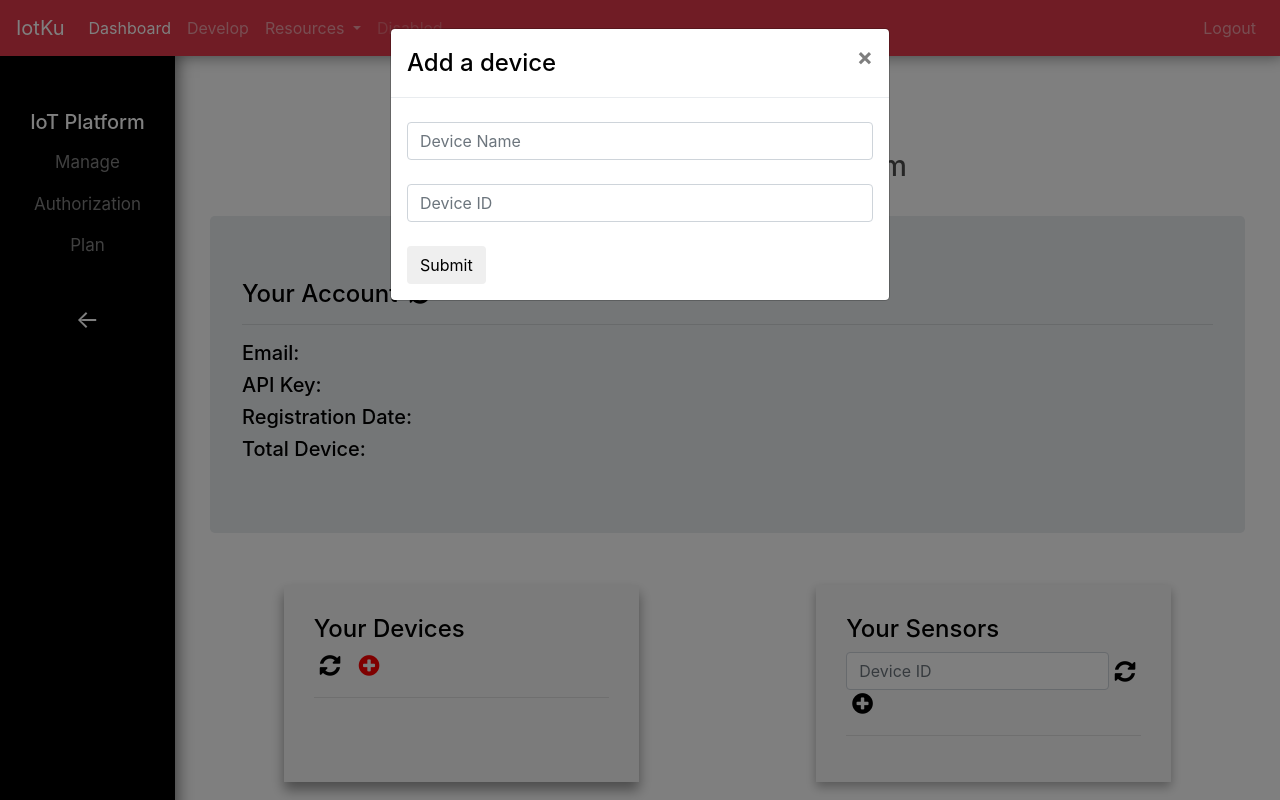
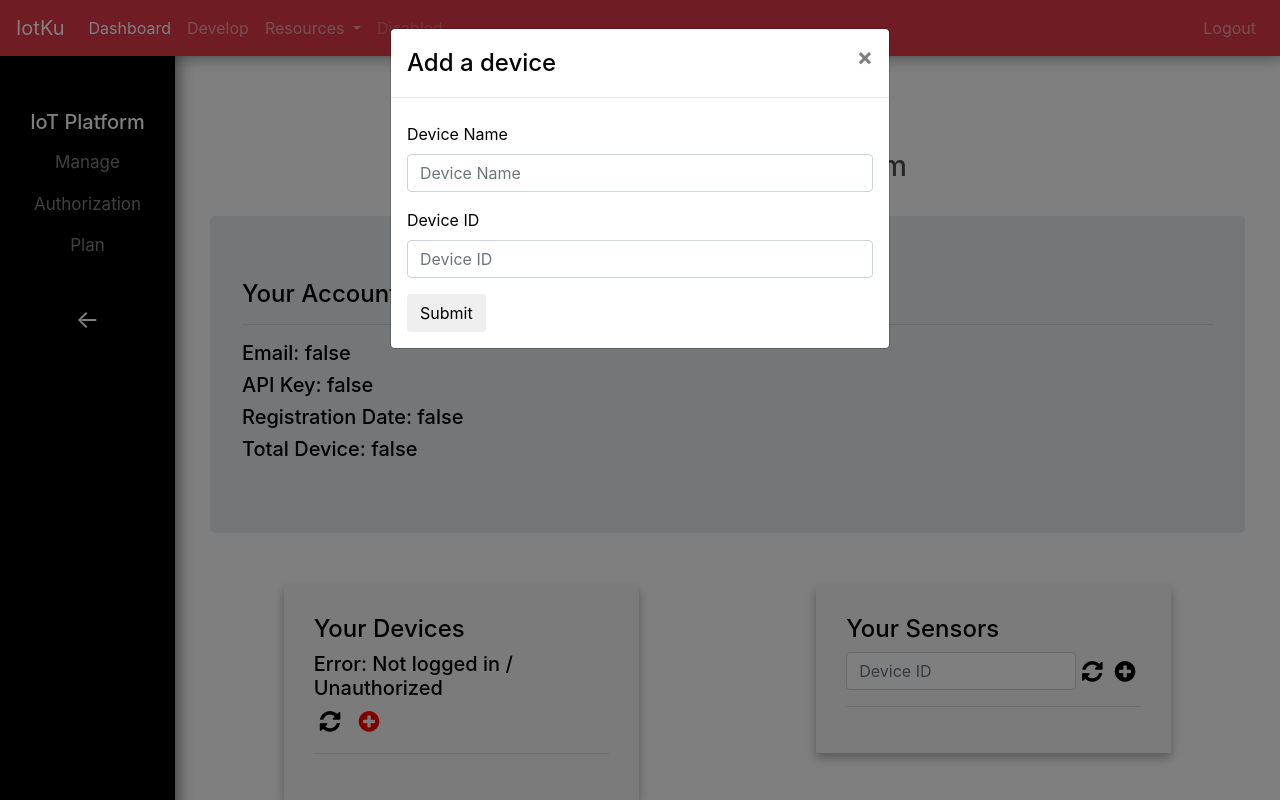
Before and after one commit to aviezab/iotku, a Flask app: template templates/dashboard.html in a window 1280 px wide, after a click that opens the changed part. Run offline with Flask 2, Linux system fonts and the light colour scheme; the template is opened without the code that fills it, so the values that code supplies are empty; some libraries are stand-ins or nearby versions.

Commit message:
improving stuff

```diff
--- a/static/css/dashboard.css
+++ b/static/css/dashboard.css
@@ -11,14 +11,14 @@
 }
 
 .card-dashboard {
-/*  height: 400px;*/
+  /*height: auto;*/
   margin-top: 20px;
   padding: 30px;
   color: black;
   background-color: rgb(247, 247, 247);
   box-shadow: 0 5px 10px 0 rgba(0,0,0,0.3);
   /*text-align: center;*/
-  transition: 0.5s;
+  transition: 2s;
 }
 
 .card-dashboard:hover {
@@ -37,6 +37,18 @@
 .dropdown-menu {
   padding: 10px;
 }
+.popover{
+  max-width: 30vw;
+  z-index: 0;
+}
+
+.popover:not(.show) {
+  display: none;
+}
+
+#widget-list {
+  align-items: flex-start;
+}
 
 #device-list-empty {
   text-align: center
--- a/static/js/constants.js
+++ b/static/js/constants.js
@@ -1,62 +1,24 @@
-// CORE
-var register_url;
-var connect_url;
-var disconnect_url;
-var is_logged_in_url;
-
-// USER
-var user_email_url;
-var user_api_key_url;
-var user_time_added_url;
-var user_total_device_url;
-var device_list_url;
-
-// DEVICE
-var device_name_url;
-var device_time_added_url;
-var device_total_sensor_url;
-var device_sensor_list_url;
-
-// SENSOR
-var sensor_name_url;
-var sensor_time_added_url;
-var sensor_data_url;
-var sensor_total_data_entry_url;
-var sensor_last_data_added_time_url;
-var post_sensor_data_url;
-$(document).ready(function(){
-	jQuery.get( "/api/url", function(data) {
-		var result = data.result;
-
-		// CORE
-		register_url = result.register;
-		connect_url = result.connect;
-		disconnect_url = result.disconnect;
-		is_logged_in_url = result.is_logged_in;
-
-		// USER
-		user_email_url = result.user_email;
-		user_api_key_url = result.user_api_key;
-		user_time_added_url = result.user_time_added;
-		user_total_device_url = result.user_total_device;
-		add_device_url = result.add_device;
-		remove_device_url = result.remove_device;
-		device_list_url = result.device_list;
-
-		// DEVICE
-		device_name_url = result.device_name;
-		device_time_added_url = result.device_time_added;
-		device_total_sensor_url = result.device_total_sensor;
-		add_sensor_url = result.add_sensor;
-		remove_sensor_url = result.remove_sensor;
-		device_sensor_list_url = result.device_sensor_list;
-
-		// SENSOR
-		sensor_name_url = result.sensor_name;
-		sensor_time_added_url = result.sensor_time_added;
-		sensor_data_url = result.sensor_data;
-		sensor_total_data_entry_url = result.sensor_total_data_entry;
-		sensor_last_data_added_time_url = result.sensor_last_data_added_time;
-		post_sensor_data_url = result.post_sensor_data;
-	});
-});
+window.add_device_url = "/api/add_device";
+window.add_sensor_url = "/api/add_sensor";
+window.connect_url = "/api/connect";
+window.device_list_url = "/api/device_list";
+window.device_name_url = "/api/device_name";
+window.device_sensor_list_url = "/api/device_sensor_list";
+window.device_time_added_url = "/api/device_time_added";
+window.device_total_sensor_url = "/api/device_total_sensor";
+window.disconnect_url = "/api/disconnect";
+window.is_logged_in_url = "/api/is_logged_in";
+window.post_sensor_data_url = "/api/post";
+window.register_url = "/api/register";
+window.remove_device_url = "/api/remove_device";
+window.remove_sensor_url = "/api/remove_sensor";
+window.sensor_data_url = "/api/sensor_data";
+window.sensor_last_data_added_time_url = "/api/sensor_last_data_added_time";
+window.sensor_name_url = "/api/sensor_name";
+window.sensor_time_added_url = "/api/sensor_time_added";
+window.sensor_total_data_entry_url = "/api/sensor_total_data_entry";
+window.url_list_url = "/api/url";
+window.user_api_key_url = "/api/user_api_key";
+window.user_email_url = "/api/user_email";
+window.user_time_added_url = "/api/user_time_added";
+window.user_total_device_url = "/api/user_total_device";
--- a/static/js/dashboard.js
+++ b/static/js/dashboard.js
@@ -3,18 +3,24 @@ var delete_device_id;
 var sensor_device_id;
 var delete_sensor_id;
 
+function hidePopover() {
+	$(previous_popover).popover('enable');
+	$(previous_popover).popover('hide');
+	$(previous_popover).popover('disable');
+	previous_popover = null;
+}
 
 function accountInfoRefresh() {
-	$.get( user_email_url, function(data) {
+	$.get( window.user_email_url, function(data) {
 		$("#account-email").text(data.result);
 	});
-	$.get( user_api_key_url, function(data) {
+	$.get( window.user_api_key_url, function(data) {
 		$("#account-api-key").text(data.result);
 	});
-	$.get( user_time_added_url, function(data) {
+	$.get( window.user_time_added_url, function(data) {
 		$("#account-registration-date").text(data.result);
 	});
-	$.get( user_total_device_url, function(data) {
+	$.get( window.user_total_device_url, function(data) {
 		$("#account-total-device").text(data.result);
 	});
 }
@@ -36,24 +42,19 @@ function deviceListRefresh() {
 			}
 		}
 		else if (result.length == 0) {
+			$('#device-list-error').text('');
 			$('#device-list-empty').removeClass('invisible');
 		}
 		else {
+			$('#device-list-empty').addClass('invisible');
 			$('#device-list-error').text('Error: ' + data.reason);
 		}
 	});
 }
 
 function deviceInfo(element) {
-	if (previous_popover == element) {
-		$(element).popover('enable');
-		$(element).popover('toggle');
-		$(element).popover('disable');
-	}
-	else {
-		$(previous_popover).popover('enable');
-		$(previous_popover).popover('hide');
-		$(previous_popover).popover('disable');
+	hidePopover();
+	if (previous_popover != element) {
 		$(element).popover({
 			placement:'top',
 			html:true,
@@ -73,7 +74,7 @@ function deviceInfo(element) {
 			}
 		});
 		$(element).popover('enable');
-		$(element).popover('show');
+		$(element).popover('toggle');
 		$(element).popover('disable');
 		previous_popover = $(element);
 	}
@@ -81,15 +82,8 @@ function deviceInfo(element) {
 
 function deviceDeletePrompt(element) {
 	delete_device_id = $(element).attr('data-device-id');
-	if (previous_popover == element) {
-		$(element).popover('enable');
-		$(element).popover('toggle');
-		$(element).popover('disable');
-	}
-	else {
-		$(previous_popover).popover('enable');
-		$(previous_popover).popover('hide');
-		$(previous_popover).popover('disable');
+	hidePopover();
+	if (previous_popover != element) {
 		$(element).popover({
 			placement:'top',
 			html:true,
@@ -98,13 +92,14 @@ function deviceDeletePrompt(element) {
 			}
 		});
 		$(element).popover('enable');
-		$(element).popover('show');
+		$(element).popover('toggle');
 		$(element).popover('disable');
 		previous_popover = $(element);
 	}
 }
 
 function deviceDeletePromptYes(element) {
+	hidePopover();
 	$.ajax({
 		type: "POST",
 		url: remove_device_url,
@@ -115,7 +110,7 @@ function deviceDeletePromptYes(element) {
 		}),
 		success: function(result){
 			if (result.result == true) {
-				window.location.reload(true);
+				deviceListRefresh();
 			}
 			else {
 				$(element).parents('.device-delete').find('.device-delete-error').text(result.reason);
@@ -125,55 +120,66 @@ function deviceDeletePromptYes(element) {
 }
 
 function deviceDeletePromptNo(element){
-	$(previous_popover).popover('enable');
-	$(previous_popover).popover('hide');
-	$(previous_popover).popover('disable');
-	previous_popover = null;
+	hidePopover();
 	delete_device_id = null;
 }
 
+function sensorListRefresh() {
+	$.get( device_sensor_list_url, {device_id: sensor_device_id}, function(data) {
+		$(previous_popover).popover('hide');
+		$('#sensor-list').html('');
+		result = data['result']
+		if (result.length > 0) {
+			$('#sensor-list-error').text('');
+			$('#sensor-list-empty').addClass('invisible');
+			for(var k in data['result']) {
+				var format = '<div class="row">' +
+				'<button onclick="sensorInfo(this)" type="button" class="btn button-icon sensor" data-sensor-id="' + result[k]['sensor_id']  + '">' + result[k]['sensor_name'] + '</button>' +
+				'<button onclick="sensorDeletePrompt(this)" type="button" class="btn button-icon sensor-delete" data-sensor-id="' + result[k]['sensor_id']  + '">&times;</button>' +
+				'</div>';
+				$('#sensor-list').append(format);
+			}
+		}
+		else if (result.length == 0) {
+			$('#sensor-list-error').text('');
+			$('#sensor-list-empty').removeClass('invisible');
+		}
+		else {
+			$('#sensor-list-empty').addClass('invisible');
+			$('#sensor-list-error').text('Error: ' + data.reason);
+		}
+	});
+}
+
 function sensorInfo(element) {
-	if (previous_popover == element) {
-		$(element).popover('enable');
-		$(element).popover('toggle');
-		$(element).popover('disable');
-	}
-	else {
-		$(previous_popover).popover('enable');
-		$(previous_popover).popover('hide');
-		$(previous_popover).popover('disable');
+	hidePopover();
+	if (previous_popover != element) {
 		$(element).popover({
 			placement:'top',
 			html:true,
 			content:function(){
 				var sensor_id = $(element).attr('data-sensor-id');
 				$(".sensor-id").text(sensor_id);
-				$.get( sensor_name_url, {sensor_id: sensor_id, device_id: device_id}, function(data) {
+				$.get( sensor_name_url, {sensor_id: sensor_id, device_id: sensor_device_id}, function(data) {
 					$(".sensor-name").text(data.result);
 				});
-				$.get( sensor_time_added_url, {sensor_id: sensor_id, device_id: device_id}, function(data) {
+				$.get( sensor_time_added_url, {sensor_id: sensor_id, device_id: sensor_device_id}, function(data) {
 					$(".sensor-time-added").text(data.result);
 				});
 				return $("#sensor-info").html();
 			}
 		});
 		$(element).popover('enable');
-		$(element).popover('show');
+		$(element).popover('toggle');
 		$(element).popover('disable');
 		previous_popover = $(element);
 	}
 }
+
 function sensorDeletePrompt(element) {
 	delete_sensor_id = $(element).attr('data-sensor-id');
-	if (previous_popover == element) {
-		$(element).popover('enable');
-		$(element).popover('toggle');
-		$(element).popover('disable');
-	}
-	else {
-		$(previous_popover).popover('enable');
-		$(previous_popover).popover('hide');
-		$(previous_popover).popover('disable');
+	hidePopover();
+	if (previous_popover != element) {
 		$(element).popover({
 			placement:'top',
 			html:true,
@@ -182,13 +188,14 @@ function sensorDeletePrompt(element) {
 			}
 		});
 		$(element).popover('enable');
-		$(element).popover('show');
+		$(element).popover('toggle');
 		$(element).popover('disable');
 		previous_popover = $(element);
 	}
 }
 
 function sensorDeletePromptYes(element) {
+	hidePopover();
 	$.ajax({
 		type: "POST",
 		url: remove_sensor_url,
@@ -200,7 +207,7 @@ function sensorDeletePromptYes(element) {
 		}),
 		success: function(result){
 			if (result.result == true) {
-				window.location.reload(true);
+				sensorListRefresh();
 			}
 			else {
 				$(element).parents('.sensor-delete').find('.sensor-delete-error').text(result.reason);
@@ -210,89 +217,69 @@ function sensorDeletePromptYes(element) {
 }
 
 function sensorDeletePromptNo(element){
-	$(previous_popover).popover('enable');
-	$(previous_popover).popover('hide');
-	$(previous_popover).popover('disable');
-	previous_popover = null;
+	hidePopover();
 	delete_sensor_id = null;
 }
 
-$(document).ready(function(){
-	$("#get-sensor-list").submit(function (event) {
-		event.preventDefault();
-		$.get( device_sensor_list_url, {device_id: $("#get-sensor-list-device-id").val()}, function(data) {
-			$(previous_popover).popover('hide');
-			$('#sensor-list').html('');
-			result = data['result']
-			if (result.length > 0) {
-				$('#sensor-list-error').text('');
-				$('#sensor-list-empty').addClass('invisible');
-				for(var k in data['result']) {
-					var format = '<div class="row">' +
-					'<button onclick="sensorInfo(this)" type="button" class="btn button-icon sensor" data-sensor-id="' + result[k]['sensor_id']  + '">' + result[k]['sensor_name'] + '</button>' +
-					'<button onclick="sensorDeletePrompt(this)" type="button" class="btn button-icon sensor-delete" data-sensor-id="' + result[k]['sensor_id']  + '">&times;</button>' +
-					'</div>';
-					$('#sensor-list').append(format);
-				}
-				sensor_device_id = $("#get-sensor-list-device-id").val()
-			}
-			else if (result.length == 0) {
-				$('#sensor-list-empty').removeClass('invisible');
-				sensor_device_id = null;
+function getSensorListFormSubmit(event) {
+	event.preventDefault();
+	sensor_device_id = $("#get-sensor-list-device-id").val();
+	sensorListRefresh();
+}
+
+function deviceAddFormSubmit (event) {
+	event.preventDefault();
+	var device_name = $("#device-form-name").val();
+	var device_id = $("#device-form-id").val();
+	$.ajax({
+		type: "POST",
+		url: add_device_url,
+		contentType: "application/json",
+		dataType: "json",
+		data: JSON.stringify({
+			"device_id": device_id,
+			"device_name": device_name
+		}),
+		success: function(result){
+			if (result.result == true) {
+				$('.modal').modal('hide');
+				deviceListRefresh();
 			}
 			else {
-				$('#sensor-list-empty').addClass('invisible');
-				$('#sensor-list-error').text('Error: ' + data.reason);
-				sensor_device_id = null;
+				$('#device-form-error').text(result.reason);
 			}
-		});
+		}
 	});
-	$("#device-form").submit(function (event) {
-		event.preventDefault();
-		var device_name = $("#device-form-name").val();
-		var device_id = $("#device-form-id").val();
-		$.ajax({
-			type: "POST",
-			url: add_device_url,
-			contentType: "application/json",
-			dataType: "json",
-			data: JSON.stringify({
-				"device_id": device_id,
-				"device_name": device_name
-			}),
-			success: function(result){
-				if (result.result == true) {
-					window.location.reload(true);
-				}
-				else {
-					$('#device-form-error').text(result.reason);
-				}
+}
+
+function sensorAddFormSubmit (event) {
+	event.preventDefault();
+	var device_id = $("#sensor-form-device-id").val();
+	var sensor_name = $("#sensor-form-name").val();
+	var sensor_id = $("#sensor-form-id").val();
+	$.ajax({
+		type: "POST",
+		url: add_sensor_url,
+		contentType: "application/json",
+		dataType: "json",
+		data: JSON.stringify({
+			"device_id": device_id,
+			"sensor_id": sensor_id,
+			"sensor_name": sensor_name
+		}),
+		success: function(result){
+			if (result.result == true) {
+				$('.modal').modal('hide');
+				sensorListRefresh();
 			}
-		});
+			else {
+				$('#sensor-form-error').text(result.reason);
+			}
+		}
 	});
-	$("#sensor-form").submit(function (event) {
-		event.preventDefault();
-		var device_id = $("#sensor-form-device-id").val();
-		var sensor_name = $("#sensor-form-name").val();
-		var sensor_id = $("#sensor-form-id").val();
-		$.ajax({
-			type: "POST",
-			url: add_sensor_url,
-			contentType: "application/json",
-			dataType: "json",
-			data: JSON.stringify({
-				"device_id": device_id,
-				"sensor_id": sensor_id,
-				"sensor_name": sensor_name
-			}),
-			success: function(result){
-				if (result.result == true) {
-					window.location.reload(true);
-				}
-				else {
-					$('#sensor-form-error').text(result.reason);
-				}
-			}
-		});
-	});
+}
+
+$(document).ready(function(){
+	accountInfoRefresh();
+	deviceListRefresh();
 });
--- a/templates/dashboard.html
+++ b/templates/dashboard.html
@@ -19,7 +19,7 @@
     <h5>Registration&nbsp;Date:&nbsp;<span id="account-registration-date"></span></h5>
     <h5>Total&nbsp;Device:&nbsp;<span id="account-total-device"></span></h5>
   </div>
-  <div class="row">
+  <div class="row" id="widget-list">
     <div class="col-md-4 mx-auto card-dashboard" id="devices">
       <h4>Your Devices</h4>
       <h5><span id="device-list-error"></span></h5>
@@ -31,18 +31,73 @@
       <div id="device-list">
 
       </div>
+      <div class="invisible" id="device-list-empty">
+        <img src="/static/images/connect.png" alt="connect">
+        <p>It seems that you haven't added a device yet. Maybe it's time?</p>
+      </div>
+    </div>
+    <div class="col-md-4 mx-auto card-dashboard" id="sensors">
+      <h4>Your Sensors</h4>
+      <h5><span id="sensor-list-error"></span></h5>
+      <h4>
+        <div class="btn-group">
+          <form class="btn-group" id="get-sensor-list" onsubmit="getSensorListFormSubmit(event)">
+            <input type="text" name="device-id" placeholder="Device ID" class="form-control" id="get-sensor-list-device-id" required>
+            <button type="submit" class="fa fa-refresh button-icon" id="sensor-list-refresh" aria-hidden="true"></button>
+          </form>
+          <button type="button" name="button" class="fa fa-plus-circle button-icon" data-toggle="modal" data-target="#sensor-modal" id="add-sensor-button"></button>
+        </div>
+      </h4>
+      <hr>
+      <div id="sensor-list">
+
+      </div>
+      <div class="invisible" id="sensor-list-empty">
+        <img src="/static/images/castle.png" alt="connect">
+        <p>Your device doesn't have a sensor. <br> Well, what are you waiting for?</p>
+      </div>
+    </div>
+  </div>
+</div>
+
+<!-- DEVICE -->
+<div id="device-form-modal" class="modal fade" role="dialog">
+  <div class="modal-dialog">
+    <!-- Modal content-->
+    <div class="modal-content">
+      <div class="modal-header">
+        <h4 class="modal-title">Add a device</h4>
+        <button type="button" class="close" data-dismiss="modal">&times;</button>
+      </div>
+      <div class="modal-body">
+        <h5><span id="device-form-error"></span></h5>
+        <form class="" id="device-form" action="" onsubmit="deviceAddFormSubmit(event)">
+          <div class="form-group">
+            <label for="device-form-name">Device Name</label>
+            <input type="text" placeholder="Device Name" class="form-control" id="device-form-name" required>
+          </div>
+          <div class="form-group">
+            <label for="device-form-id">Device ID</label>
+            <input type="text" placeholder="Device ID" class="form-control" id="device-form-id" required>
+          </div>
+          <button type="submit" name="add-device" class="btn btn-iot" id="btn-device-submit">Submit</button>
+        </form>
+      </div>
+    </div>
+  </div>
+</div>
 <div class="invisible" id="device-info">
   <h5 style="text-align: center;">Device&nbsp;ID&nbsp;</h5>
-        <span class="device-id"></span>
+  <span class="device-id">null</span>
   <hr>
   <h5 style="text-align: center;">Device&nbsp;Name&nbsp;</h5>
-        <span class="device-name"></span>
+  <span class="device-name">null</span>
   <hr>
   <h5 style="text-align: center;">Time&nbsp;Added&nbsp;</h5>
-        <span class="device-time-added"></span>
+  <span class="device-time-added">null</span>
   <hr>
   <h5 style="text-align: center;">Total&nbsp;Sensor&nbsp;</h5>
-        <span class="device-total-sensor"></span>
+  <a href="javascript:void(0)" onclick="$('#get-sensor-list-device-id').val($('.device-id').first().text()); getSensorListFormSubmit(event);" class="device-total-sensor">null</a>
 </div>
 <div class="invisible" id="device-delete-prompt">
   <div class="device-delete text-center">
@@ -54,57 +109,48 @@
     </div>
   </div>
 </div>
-      <div class="invisible" id="device-list-empty">
-        <img src="/static/images/connect.png" alt="connect">
-        <p>It seems that you haven't added a device yet. Maybe it's time?</p>
-      </div>
-      <div id="device-form-modal" class="modal fade" role="dialog">
+
+<!-- SENSOR -->
+<div id="sensor-modal" class="modal fade" role="dialog">
   <div class="modal-dialog">
     <!-- Modal content-->
     <div class="modal-content">
       <div class="modal-header">
-              <h4 class="modal-title">Add a device</h4>
+        <h4 class="modal-title">Add a sensor</h4>
         <button type="button" class="close" data-dismiss="modal">&times;</button>
       </div>
       <div class="modal-body">
-              <h5><span id="device-form-error"></span></h5>
-              <form class="" id="device-form" action="" method="post">
-                <input type="text" name="device-form-name" placeholder="Device Name" class="form-control" id="device-form-name">
-                <br>
-                <input type="text" name="device-form-id" placeholder="Device ID" class="form-control" id="device-form-id">
-                <br>
-                <button type="submit" name="add-device" class="btn btn-iot" id="btn-device-submit">Submit</button>
+        <h5><span id="sensor-form-error"></span></h5>
+        <form class="" id="sensor-form" action="" method="post" onsubmit="sensorAddFormSubmit(event)">
+          <div class="form-group">
+            <label for"sensor-form-device-id">Device ID</label>
+            <input type="text" name="device-id" placeholder="Device ID" class="form-control" id="sensor-form-device-id" required>
+          </div>
+          <div class="form-group">
+            <label for="sensor-form-name">Sensor Name</label>
+            <input type="text" placeholder="Sensor Name" class="form-control" id="sensor-form-name" required>
+          </div>
+          <div class="form-group">
+            <label for="sensor-form-id">Sensor ID</label>
+            <input type="text" placeholder="Sensor ID" class="form-control" id="sensor-form-id" required>
+          </div>
+          <button type="submit" class="btn btn-iot" id="btn-sensor-submit">Submit</button>
         </form>
       </div>
     </div>
   </div>
 </div>
-    </div>
-    <div class="col-md-4 mx-auto card-dashboard" id="sensors">
-      <h4>Your Sensors</h4>
-      <h5><span id="sensor-list-error"></span></h5>
-      <h4>
-        <form class="btn-group" id="get-sensor-list">
-          <input type="text" name="device-form-id" placeholder="Device ID" class="form-control" id="get-sensor-list-device-id">
-          <button type="submit" class="fa fa-refresh button-icon" id="sensor-list-refresh" aria-hidden="true"></button>
-        </form>
-        <button type="button" name="button" class="fa fa-plus-circle button-icon" data-toggle="modal" data-target="#sensor-modal" id="add-sensor-button"></button>
-      </h4>
-      <hr>
-      <div id="sensor-list">
-
-      </div>
 <div class="invisible" id="sensor-info">
   <h5 style="text-align: center;">Sensor&nbsp;ID&nbsp;</h5>
-        <span class="sensor-id"></span>
+  <span class="sensor-id">null</span>
   <hr>
   <h5 style="text-align: center;">Sensor&nbsp;Name&nbsp;</h5>
-        <span class="sensor-name"></span>
+  <span class="sensor-name">null</span>
   <hr>
   <h5 style="text-align: center;">Time&nbsp;Added&nbsp;</h5>
-        <span class="sensor-time-added"></span>
-        <hr>
-<!--         <h5 style="text-align: center;">Total&nbsp;App&nbsp;</h5>
+  <span class="sensor-time-added">null</span>
+  <!-- <hr> -->
+  <!-- <h5 style="text-align: center;">Total&nbsp;App&nbsp;</h5>
   <span class="sensor-total-sensor"></span> -->
 </div>
 <div class="invisible" id="sensor-delete-prompt">
@@ -117,36 +163,7 @@
     </div>
   </div>
 </div>
-      <div class="invisible" id="sensor-list-empty">
-        <img src="/static/images/castle.png" alt="connect">
-        <p>Your device doesn't have a sensor. <br> Well, what are you waiting for?</p>
-      </div>
-      <div id="sensor-modal" class="modal fade" role="dialog">
-        <div class="modal-dialog">
-          <!-- Modal content-->
-          <div class="modal-content">
-            <div class="modal-header">
-              <h4 class="modal-title">Add a sensor</h4>
-              <button type="button" class="close" data-dismiss="modal">&times;</button>
-            </div>
-            <div class="modal-body">
-              <h5><span id="sensor-form-error"></span></h5>
-              <form class="" id="sensor-form" action="" method="post">
-                <input type="text" name="sensor-form-device-id" placeholder="Device ID" class="form-control" id="sensor-form-device-id">
-                <br>
-                <input type="text" name="sensor-form-name" placeholder="Sensor Name" class="form-control" id="sensor-form-name">
-                <br>
-                <input type="text" name="sensor-form-id" placeholder="Sensor ID" class="form-control" id="sensor-form-id">
-                <br>
-                <button type="submit" name="add-sensor" class="btn btn-iot" id="btn-sensor-submit">Submit</button>
-              </form>
-            </div>
-          </div>
-        </div>
-      </div>
-    </div>
-  </div>
-</div>
+
 {% endblock %}
 {% block script %}
   {{ super() }}
```
Lines whose indentation alone changed are shown as unchanged.
